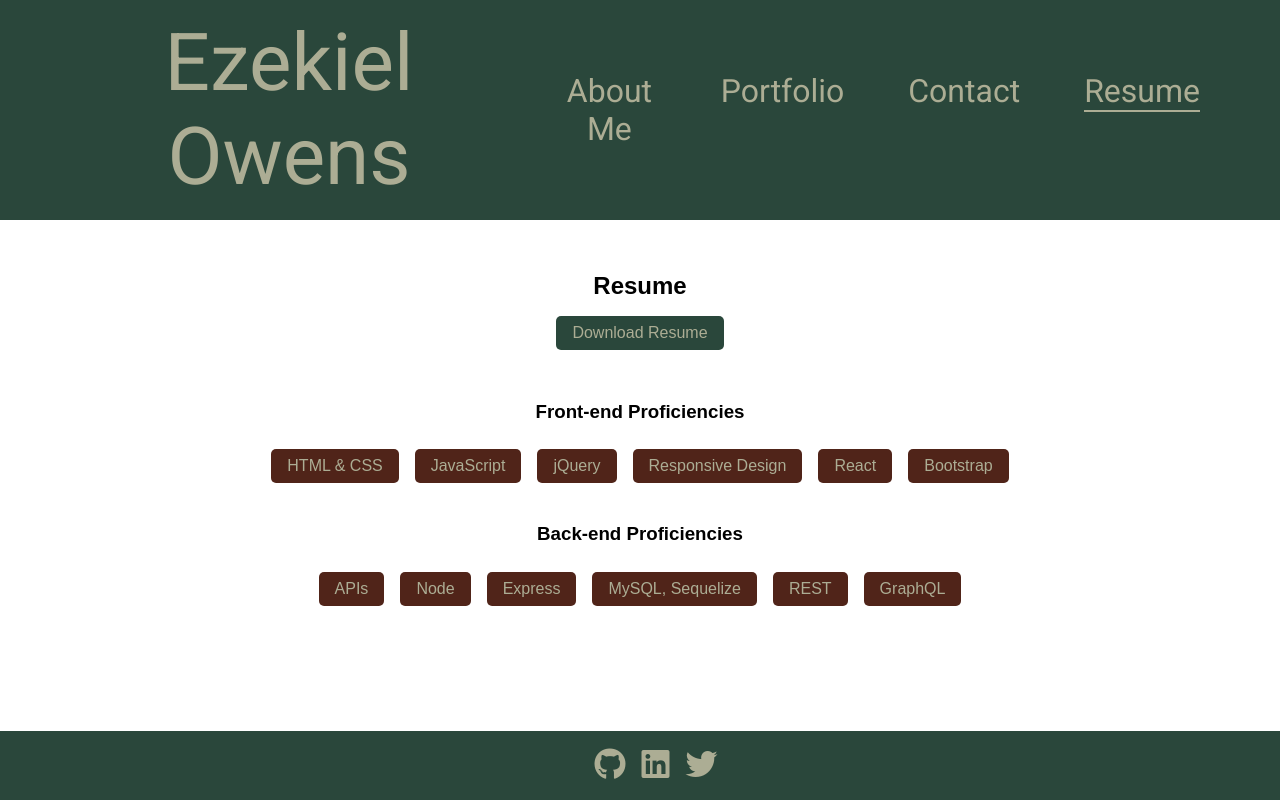
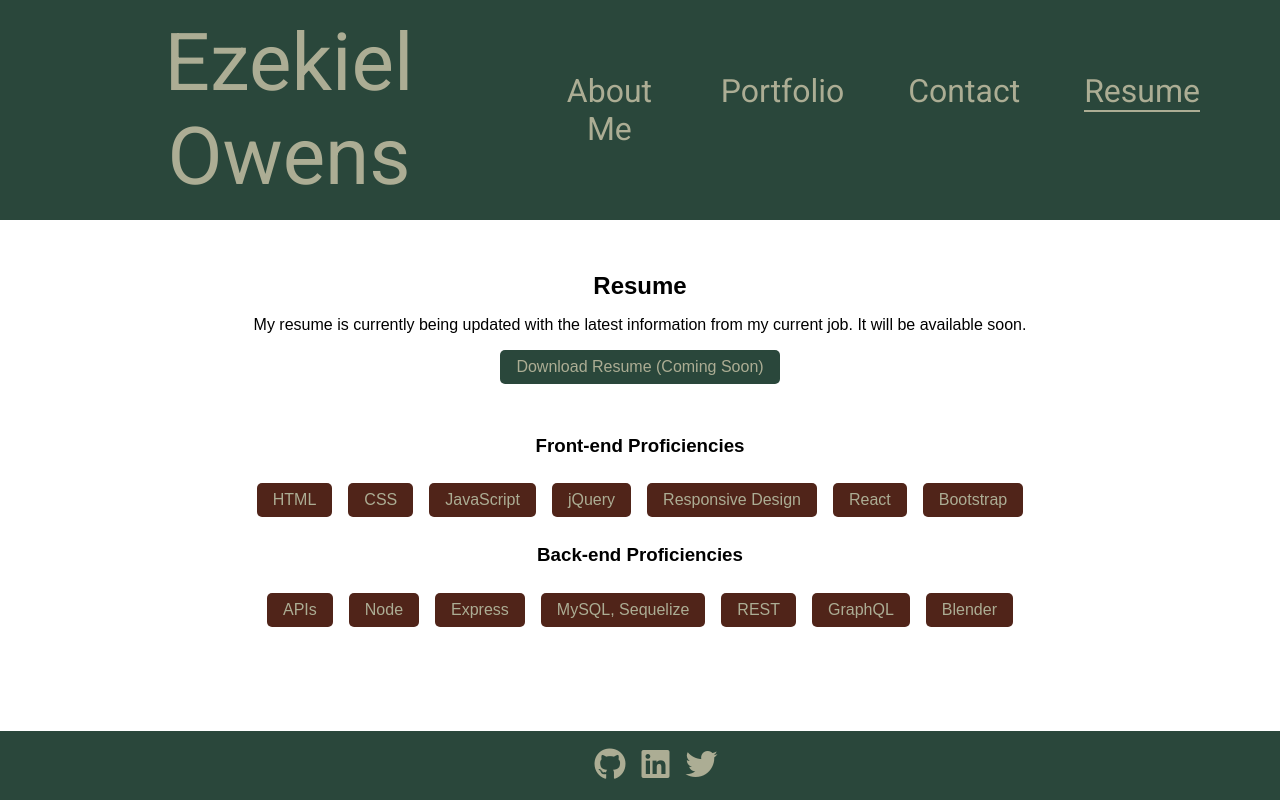
Before and after one commit to Octozek/Owens-portfolio, a React (Vite) app: page /resume in a window 1280 px wide. Shown: the top 800 px of the page. Built offline with nearby package versions, Linux system fonts and the light colour scheme.

Commit message:
Add professional message for resume status and update Resume component

```diff
--- a/src/pages/Resume.jsx
+++ b/src/pages/Resume.jsx
@@ -4,21 +4,22 @@ function Resume() {
   return (
     <section className="resume-section">
       <h2>Resume</h2>
-      <a href="/path/to/your/resume.pdf" className="download-resume" download>
-        Download Resume
+      <p className="resume-message">
+        My resume is currently being updated with the latest information from my current job. It will be available soon.
+      </p>
+      <a href="#" className="download-resume" onClick={(e) => e.preventDefault()}>
+        Download Resume (Coming Soon)
       </a>
-      <div className="proficiency-section">
       <h3>Front-end Proficiencies</h3>
       <ul className="proficiency-list">
-          <li>HTML & CSS</li>
+        <li>HTML</li>
+        <li>CSS</li>
         <li>JavaScript</li>
         <li>jQuery</li>
         <li>Responsive Design</li>
         <li>React</li>
         <li>Bootstrap</li>
       </ul>
-      </div>
-      <div className="proficiency-section">
       <h3>Back-end Proficiencies</h3>
       <ul className="proficiency-list">
         <li>APIs</li>
@@ -27,8 +28,8 @@ function Resume() {
         <li>MySQL, Sequelize</li>
         <li>REST</li>
         <li>GraphQL</li>
+        <li>Blender</li>
       </ul>
-      </div>
     </section>
   );
 }
```
Also changed, not shown: 1 other file (tests, documents, lock files or other folders). Lines whose indentation alone changed are shown as unchanged.
